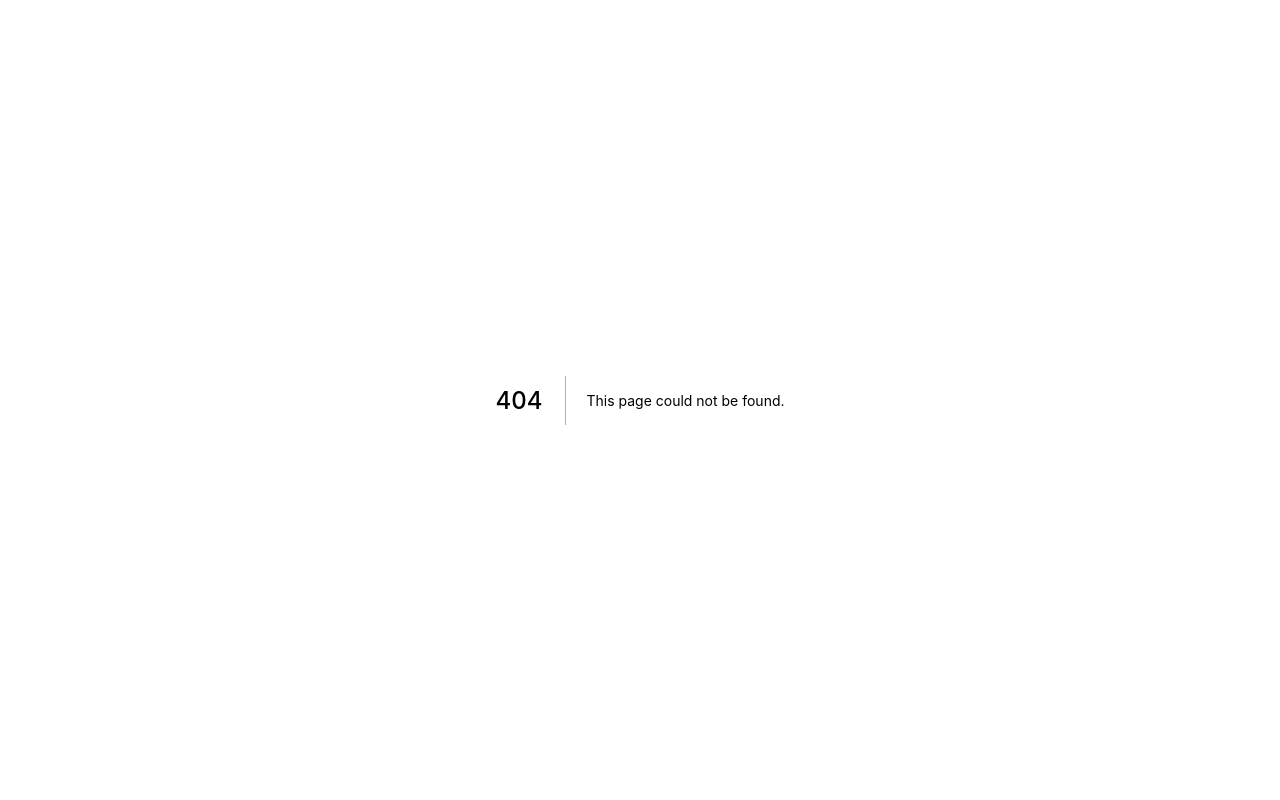
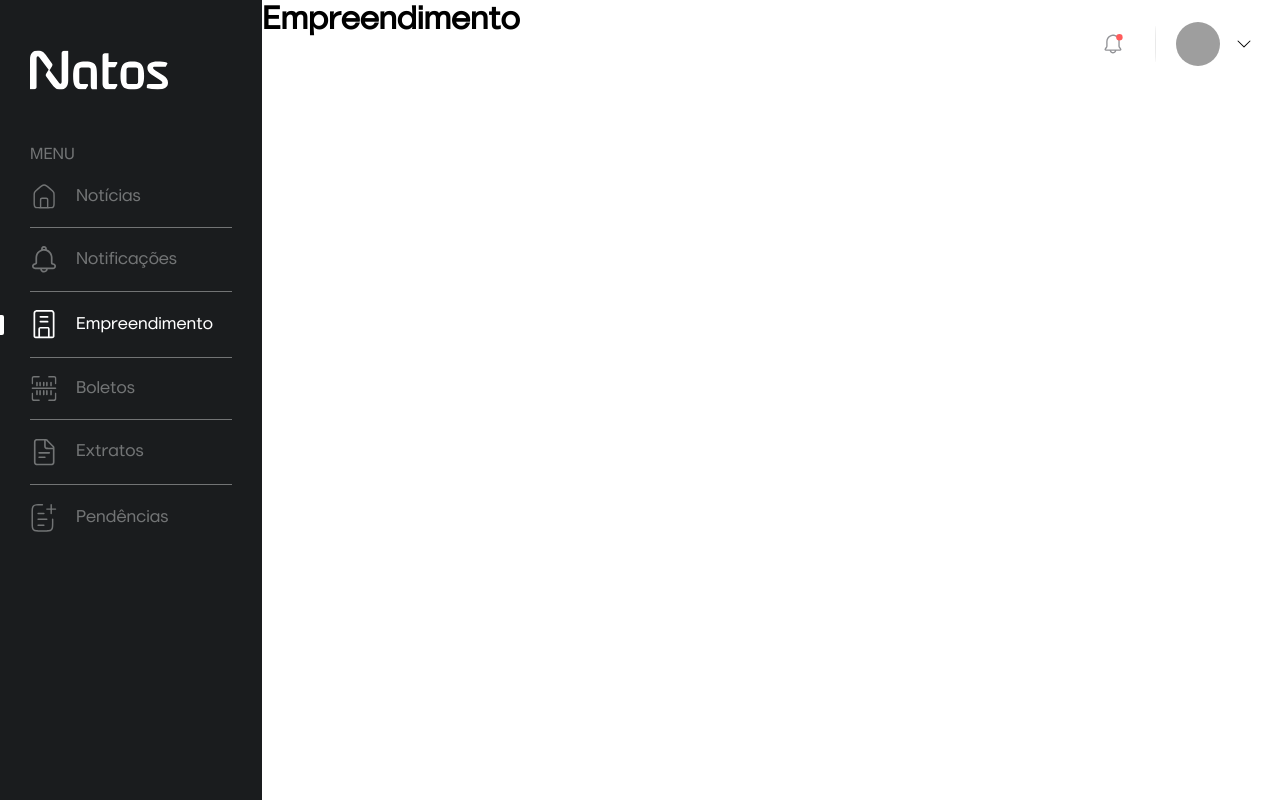
Before and after one commit to invogatech/grupo-natos-front, a Next.js app: page /empreendimento in a window 1280 px wide. Before the commit this address had no page. Built offline with nearby package versions, Linux system fonts and the light colour scheme; grey boxes are pictures that could not be loaded.

Commit message:
Sidebar working dynamically

```diff
--- a/src/components/sideBar/sideBarComponent.tsx
+++ b/src/components/sideBar/sideBarComponent.tsx
@@ -7,35 +7,43 @@ import ExtratosIcon from "@public/assets/extratos.svg";
 import PendenciasIcon from "@public/assets/pendencias.svg";
 import { MenuContainer, MenuItem, Overlay, SideBarContainer, Wrapper } from "./sideBarStyle";
 import useSideBarStore from "@stores/sideBar";
+import { useRouter } from "next/router";
 
 export default function SideBarComponent() {
   const isSidebarOpen = useSideBarStore((state) => state.isSideBarOpen);
   const toggleSideBar = useSideBarStore((state) => state.toggleSideBar);
   const currentPage = useSideBarStore((state) => state.currentPage);
-  const setCurrentPage = useSideBarStore((state) => state.setCurrentPage);
+
+  const router = useRouter();
 
   const menuItems = [
     {
+      id: "noticias",
       name: "Notícias",
       icon: <NoticiasIcon className="icon"/>,
     },
     {
+      id: "notificacoes",
       name: "Notificações",
       icon: <NotificacoesIcon className="icon"/>,
     },
     {
+      id: "empreendimento",
       name: "Empreendimento",
       icon: <EmpreendimentoIcon className="icon"/>,
     },
     {
+      id: "boletos",
       name: "Boletos",
       icon: <BoletosIcon className="icon"/>,
     },
     {
+      id: "extratos",
       name: "Extratos",
       icon: <ExtratosIcon className="icon"/>,
     },
     {
+      id: "pendencias",
       name: "Pendências",
       icon: <PendenciasIcon className="icon"/>,
     },
@@ -48,8 +56,8 @@ export default function SideBarComponent() {
         <MenuContainer>
           <p>MENU</p>
           {menuItems.map((item) => (
-            <MenuItem key={Math.random()} className={currentPage == item.name ? "active" : "deactive" }>
-              <div className="item-information" onClick={() => setCurrentPage(item.name)}>
+            <MenuItem key={Math.random()} className={currentPage == item.id ? "active" : "deactive" } onClick={() => router.push(item.id)}>
+              <div className="item-information">
                 <div className="active-marker"></div>
                 {item.icon}
                 <p unselectable="on">{item.name}</p>
--- a/src/pages/_app.tsx
+++ b/src/pages/_app.tsx
@@ -1,13 +1,25 @@
 import GlobalStyle from '@styles/globals'
+import { useRouter } from 'next/router'
 import type { AppProps } from 'next/app'
 import '@styles/fonts.css';
+import SideBarComponent from '@components/sideBar/sideBarComponent';
+import HeaderComponent from '@components/header/headerComponent';
+import { Wrapper } from '@styles/pages';
 
 function MyApp({ Component, pageProps }: AppProps) {
+  const router = useRouter()
+
   return (
-    <>
+    <Wrapper>
       <GlobalStyle/>
+      {router.asPath !== '/signIn' && (
+        <>
+          <SideBarComponent/>
+          <HeaderComponent/>
+        </>
+      )}
       <Component {...pageProps} />
-    </>
+    </Wrapper>
   )
 }
 
--- /dev/null
+++ b/src/pages/empreendimento.tsx
@@ -0,0 +1,17 @@
+import { Wrapper } from '@styles/pages'
+import type { NextPage } from 'next'
+import useSideBarStore from '@stores/sideBar'
+
+
+const Empreendimento: NextPage = () => {
+  const setCurrentPage = useSideBarStore((state) => state.setCurrentPage);
+  setCurrentPage('empreendimento')
+
+  return (
+    <Wrapper>
+      <h1>Empreendimento</h1>
+    </Wrapper>
+  )
+}
+
+export default Empreendimento
--- a/src/stores/sideBar.ts
+++ b/src/stores/sideBar.ts
@@ -12,7 +12,7 @@ const useSideBarStore = create<State>((set) => ({
 
   toggleSideBar: () => set((state) => ({ isSideBarOpen: !state.isSideBarOpen })),
 
-  currentPage: 'Notícias',
+  currentPage: '',
 
   setCurrentPage: (page: string) => set(() => ({ currentPage: page })),
 }));
```
Also changed, not shown: src/middleware.ts (added, +10 -0 lines), src/pages/boletos.tsx (added, +17 -0 lines), src/pages/extratos.tsx (added, +17 -0 lines), src/pages/noticias.tsx (renamed from src/pages/index.tsx, +5 -5 lines), src/pages/notificacoes.tsx (added, +17 -0 lines), src/pages/pendencias.tsx (added, +17 -0 lines).
